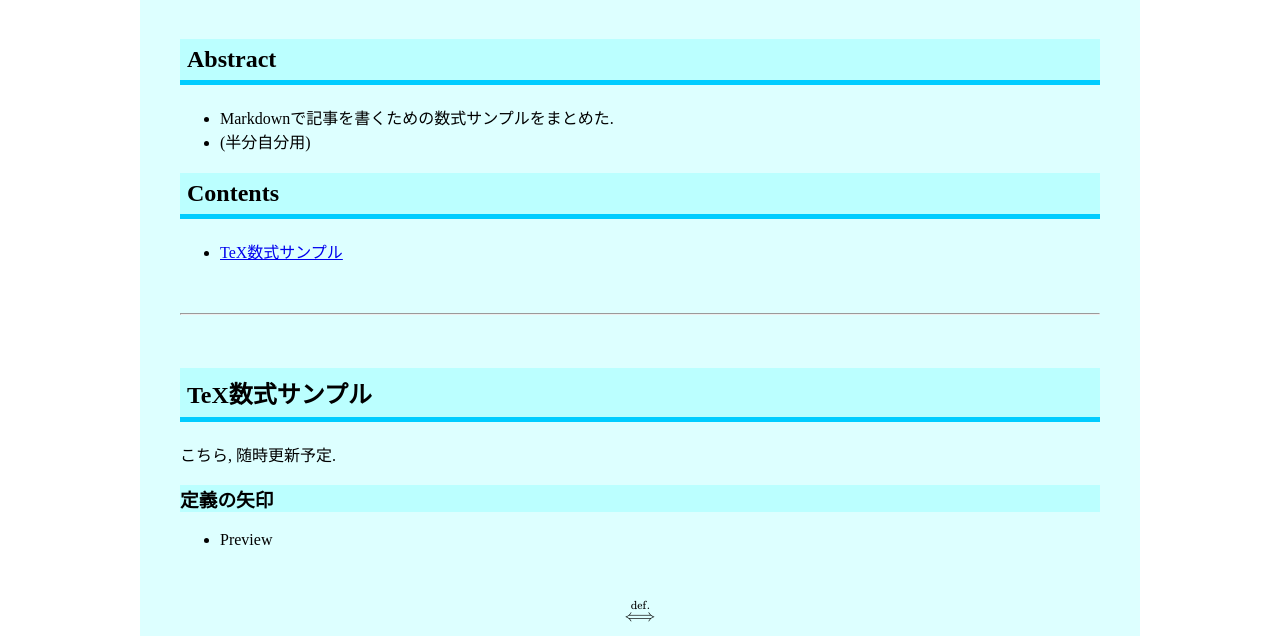
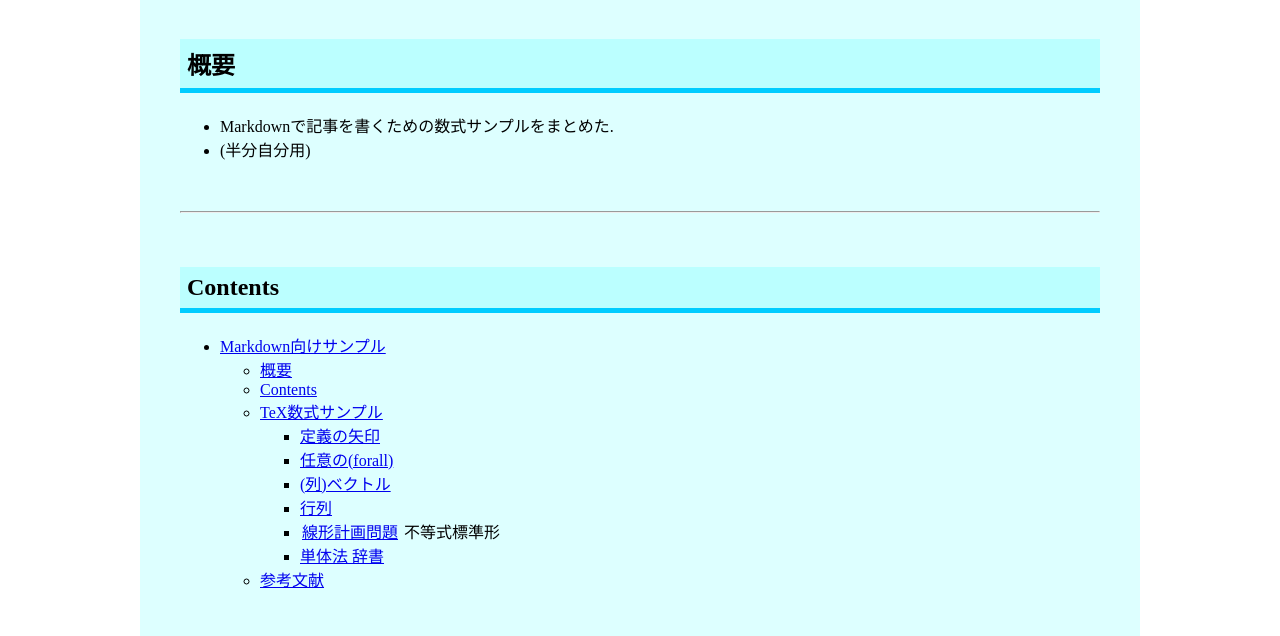
Before and after one commit to laplaciannin102/laplaciannin102_articles, a plain HTML site: page docs/articles/markdown_sample.html in a window 1280 px wide. Shown: the part 164-800 px from the top of the page. Drawn offline with nearby package versions, Linux system fonts and the light colour scheme; a script that the page names is missing.

Commit message:
20200814_1942 modify articles

```diff
--- a/docs/articles/markdown_sample.html
+++ b/docs/articles/markdown_sample.html
@@ -37,14 +37,34 @@
 <div id="article_content"> <!-- content -->
 
 <h1 id="markdown向けサンプル">Markdown向けサンプル</h1>
-<h2 id="abstract">Abstract</h2>
+<h2 id="概要">概要</h2>
 <ul>
 <li>Markdownで記事を書くための数式サンプルをまとめた.</li>
 <li>(半分自分用)</li>
 </ul>
+<p><br></p>
+<hr />
+<p><br></p>
 <h2 id="contents">Contents</h2>
 <ul>
-<li><a href="#TeX数式サンプル">TeX数式サンプル</a></li>
+<li><a href="#markdown向けサンプル">Markdown向けサンプル</a>
+<ul>
+<li><a href="#概要">概要</a></li>
+<li><a href="#contents">Contents</a></li>
+<li><a href="#tex数式サンプル">TeX数式サンプル</a>
+<ul>
+<li><a href="#定義の矢印">定義の矢印</a></li>
+<li><a href="#任意のforall">任意の(forall)</a></li>
+<li><a href="#列ベクトル">(列)ベクトル</a></li>
+<li><a href="#行列">行列</a></li>
+<li><a href="#線形計画問題-不等式標準形"><span class="ref_span">
+    <a class="referrer" href="./linear_programming_problem.html">線形計画問題</a>
+    <object class="ref_html" data="../assets/ref_html/ref_linear_programming_problem.html" type="text/plain"></object>
+</span> 不等式標準形</a></li>
+<li><a href="#単体法-辞書">単体法 辞書</a></li>
+</ul></li>
+<li><a href="#参考文献">参考文献</a></li>
+</ul></li>
 </ul>
 <p><br></p>
 <hr />
```
Also changed, not shown: docs/articles/linear_programming_problem.html (+6 -6 lines).
